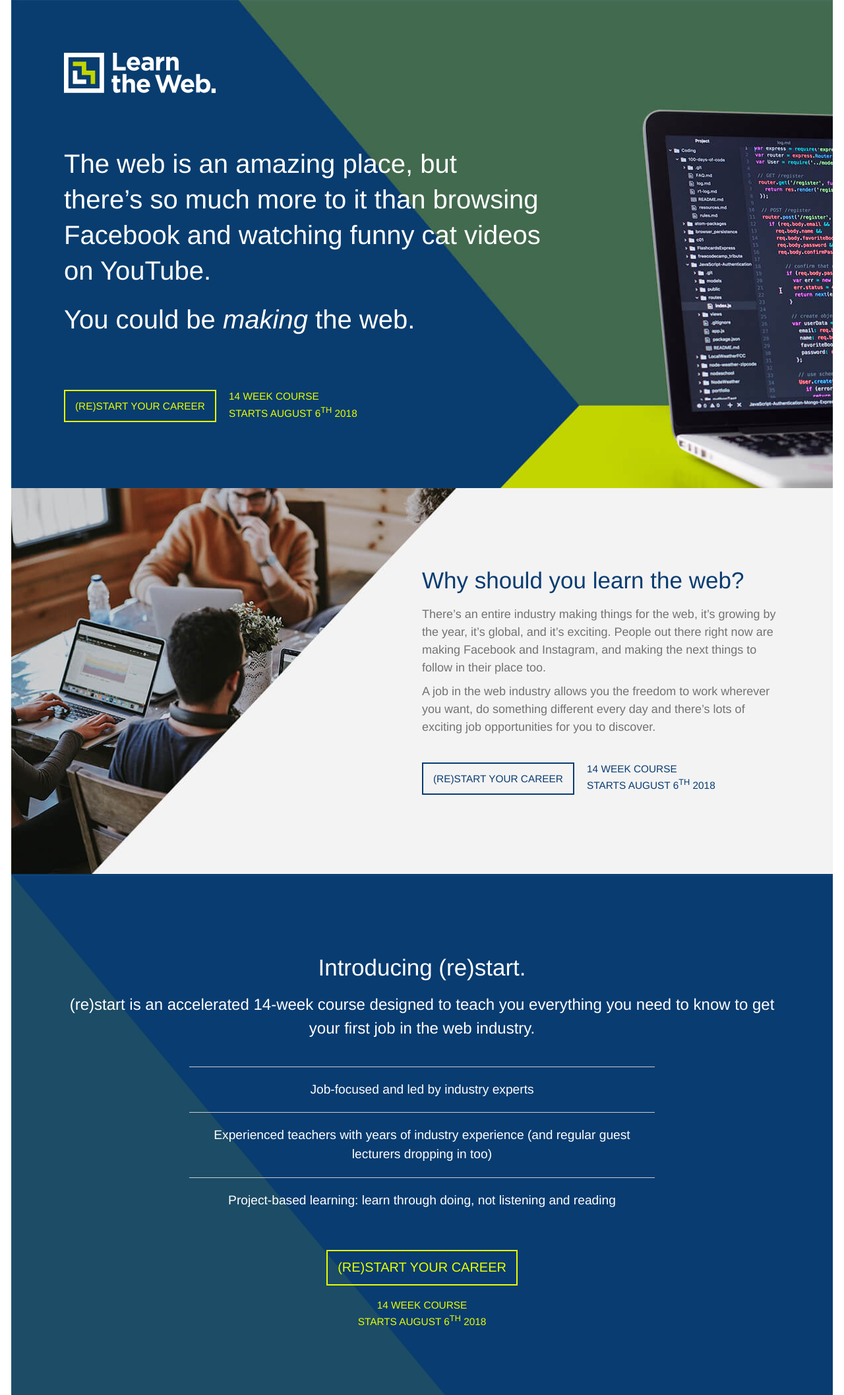
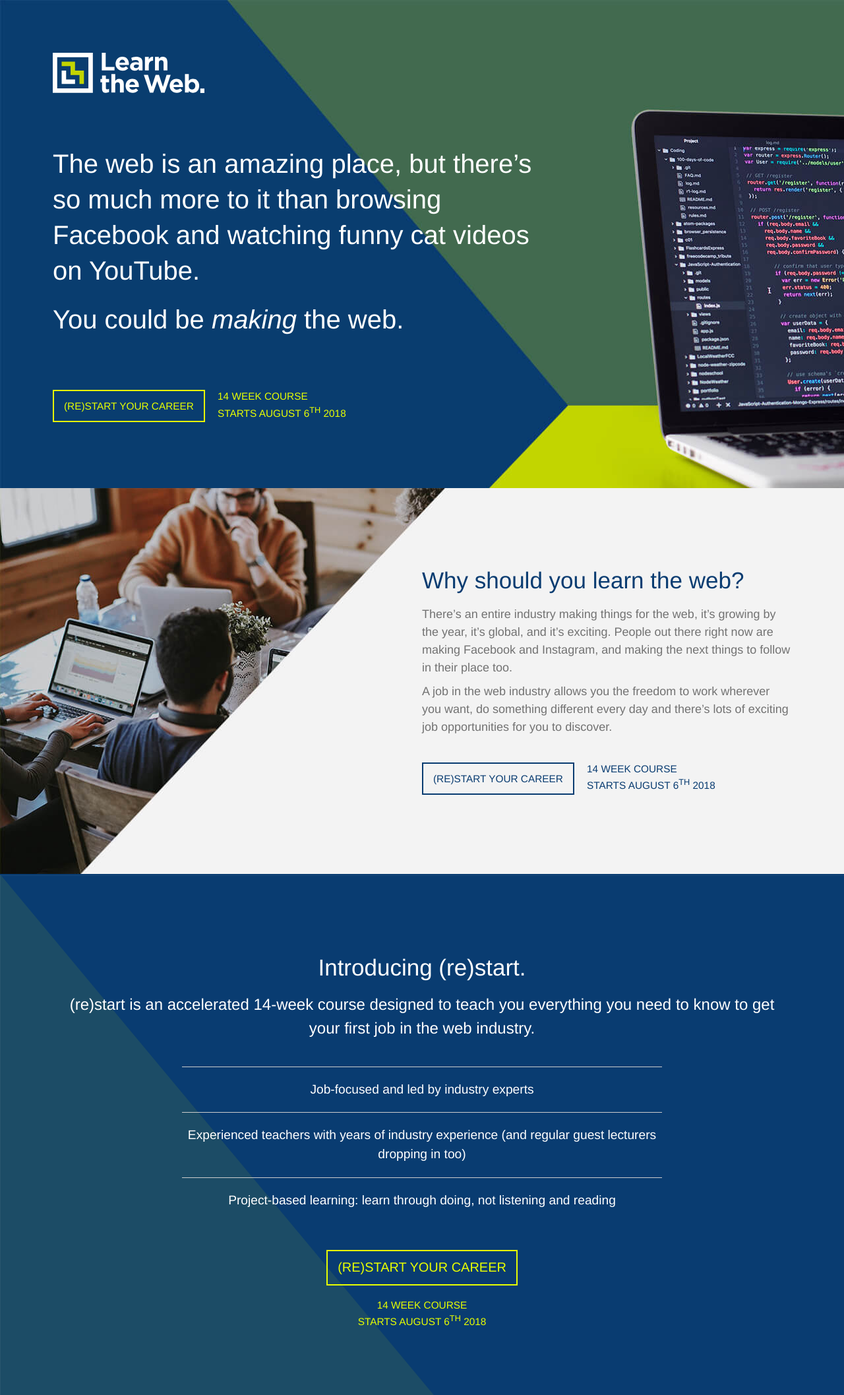
Before and after one commit to learningtheweb/learningtheweb.github.io, a Jekyll site: the page built from index.md, in a window 1280 px wide. Shown: the whole page at 66% size. Built offline with Jekyll 4.4.1, drawn with Linux system fonts in a browser that asks for light colours; some web fonts are replaced.

Commit message:
Fixed width so images line up

```diff
--- a/_sass/theme.scss
+++ b/_sass/theme.scss
@@ -94,7 +94,7 @@ body {
 
 .container {
     width: auto;
-    max-width: 1246px;
+    max-width: 1280px;
     background-color: #f3f3f3;
 }
 
```
